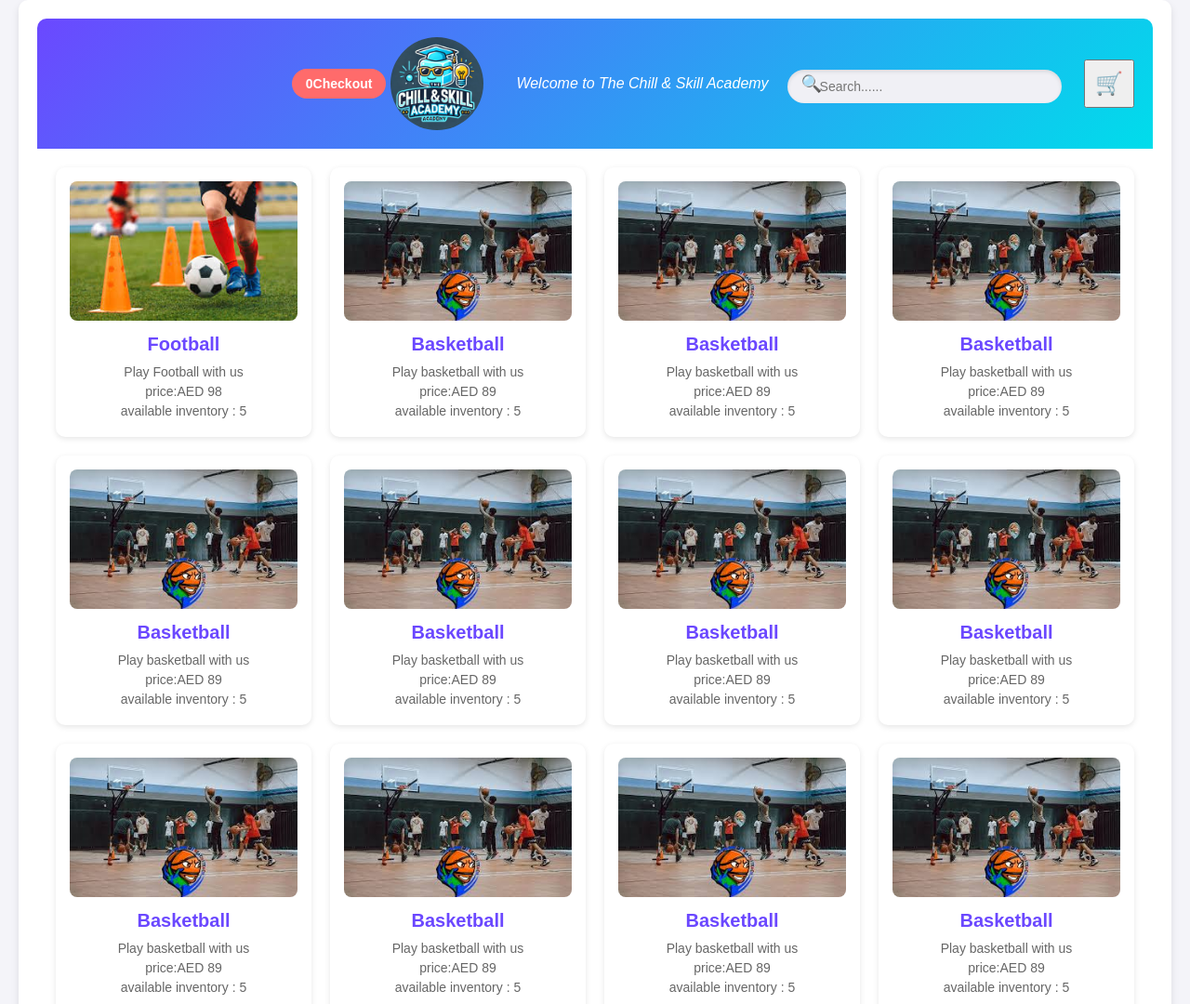
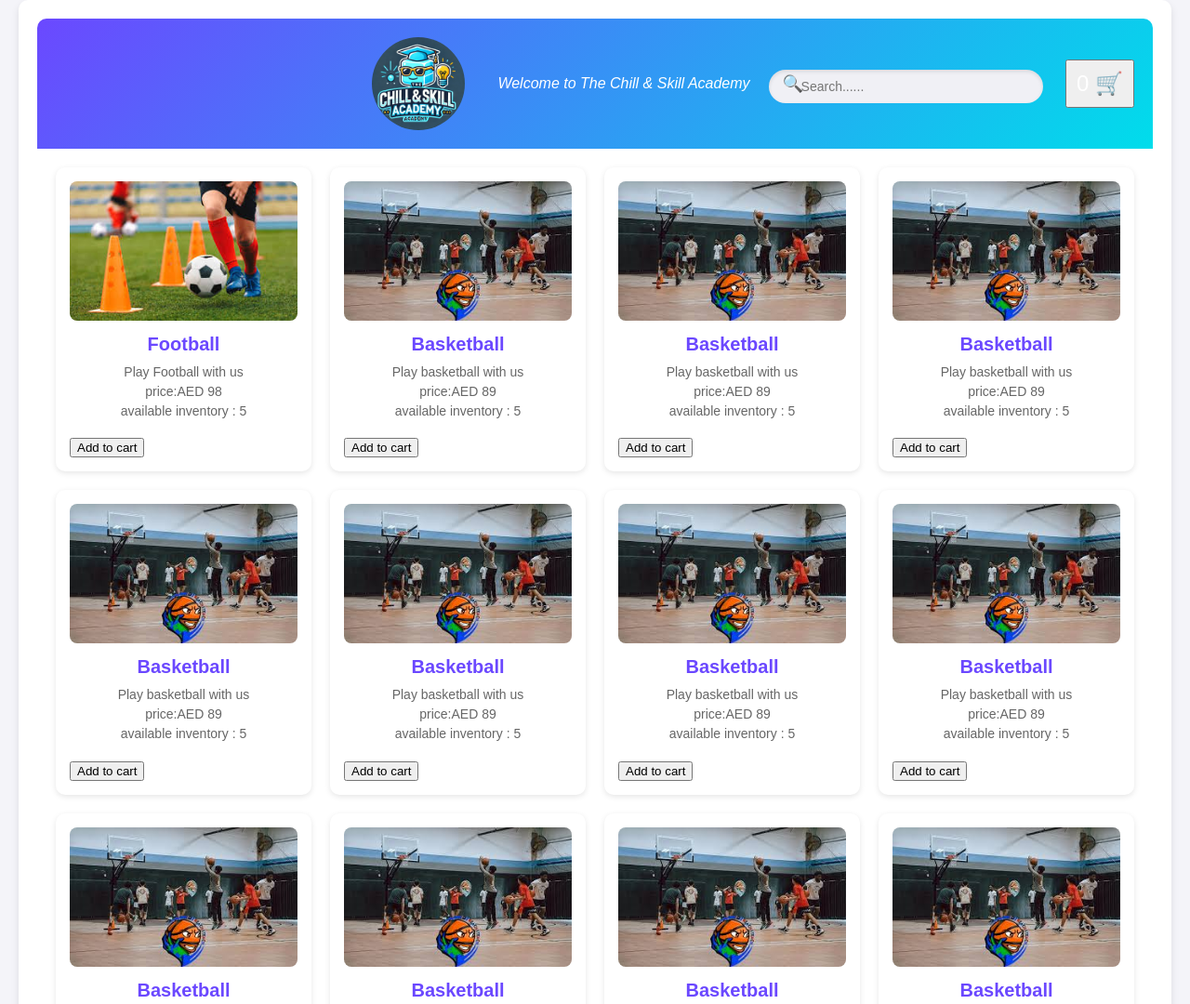
Before and after one commit to Adyan200426/Full-Stack, a plain HTML site: page Index.html in a window 1280 px wide. Shown: the top 1080 px of the page at 93% size. Drawn offline with nearby package versions, Linux system fonts and the light colour scheme.

Commit message:
change in css

```diff
--- a/Index.html
+++ b/Index.html
@@ -164,6 +164,7 @@ main {
 }
 
 
+
   </style>
 
     </head>
@@ -173,9 +174,7 @@ main {
         <header>
           <h1 v-text="sitename"></h1>
           <div class="header-left">
-          <button class="checkout-btn" v-on:click="showCheckout">
-            {{cartItemCount}}
-            <span class="fas fa-cart-plus"></span> Checkout<br>
+
           </button>
 
 
@@ -186,9 +185,8 @@ main {
             <div class="search-container">
             <span class="search-icon">&#128269;</span> <!--unicode magnifying in search bar-->
             <input type="text" id="search-bar" placeholder="Search......" v-model="searchQuery"> <!--Search bar-->
-            <button class="cart-icon">&#x1F6D2;</button> <!--unicode shopping cart-->
+            <button class="cart-icon" > {{cartItems.length}}  &#x1F6D2;</button> <!--unicode shopping cart--> <!--add to cart count-->
             </div>
-
 
 
           </header>
@@ -200,6 +198,12 @@ main {
               <p>price:{{product.price}}</p>
               <p>available inventory : {{product.availableinventory}}</p>
 
+              <h1 v-text="sitename"></h1>
+          <div class="header-left">
+          <button v-on:click="addtocart(product)" >
+            Add to cart
+
+          </button>
               </div>
             </main>
             </div>
@@ -361,13 +365,17 @@ main {
                 image:"basketball.png"
 
           }],
-              cartItemCount:0
+              cartItemCount:0,
+              cartItems:[]
 
             },
             methods: {
               showCheckout(){
                 alert('Checkout clicked!');
-              }
+              },
+              addtocart(item){
+                this.cartItems.push(item);
+                            }
             }
 
           });
```
